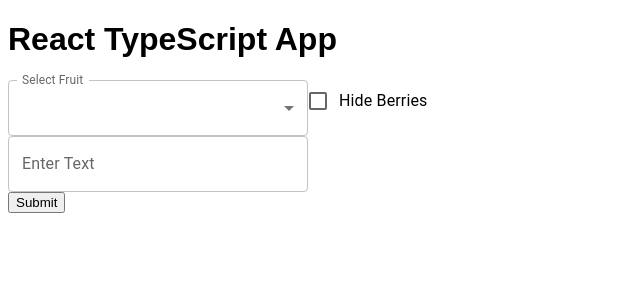
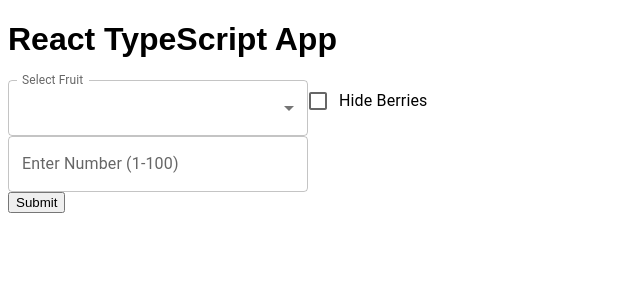
Before and after one commit to deanagan/react-snippets, a React app in the folder formik-react-typescript-mui-dropdown/: page / in a window 1280 px wide. Shown: the top 300 px of the page, without its empty margins (0-640 px from the left). Built offline with nearby package versions, Linux system fonts and the light colour scheme.

Commit message:
Limit input to 1-100

```diff
--- a/formik-react-typescript-mui-dropdown/src/FruitForm.tsx
+++ b/formik-react-typescript-mui-dropdown/src/FruitForm.tsx
@@ -68,7 +68,10 @@ const FruitForm = () => {
 
   const validationSchema = Yup.object().shape({
     fruit: Yup.string().required('Fruit is required'),
-    textbox: Yup.string().required('This field is required'), // New validation rule
+    textbox: Yup.number()
+      .required('This field is required')
+      .min(1, 'Must be at least 1')
+      .max(100, 'Must be at most 100'), // New validation rule
   });
 
   return (
@@ -124,7 +127,9 @@ const FruitForm = () => {
               id='textbox'
               name='textbox'
               component={TextField}
-              label='Enter Text'
+              type='number'
+              label='Enter Number (1-100)'
+              inputProps={{ min: 1, max: 100 }}
             />
             <StyledErrorMessage name='textbox' component='div' />
           </div>
```
